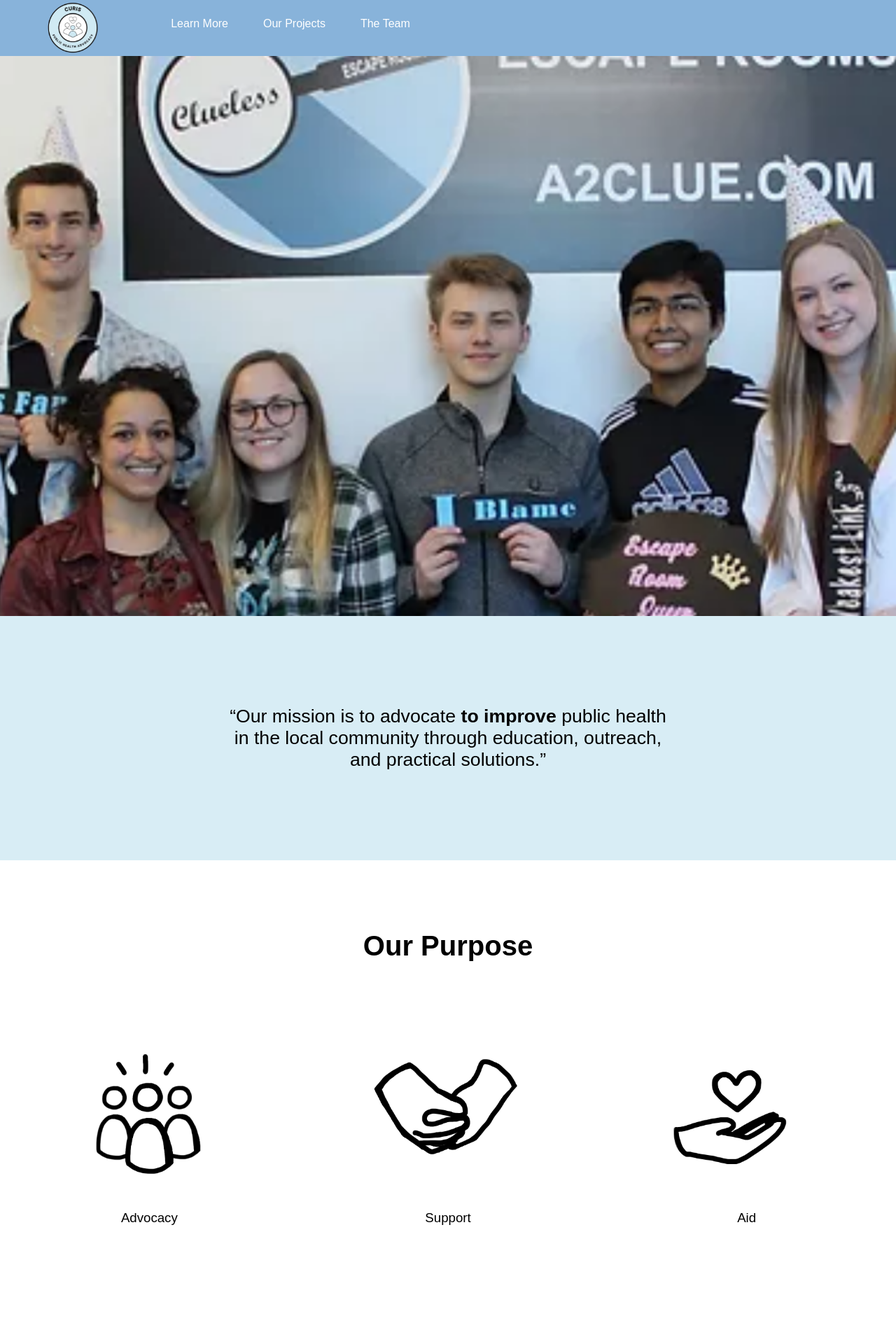
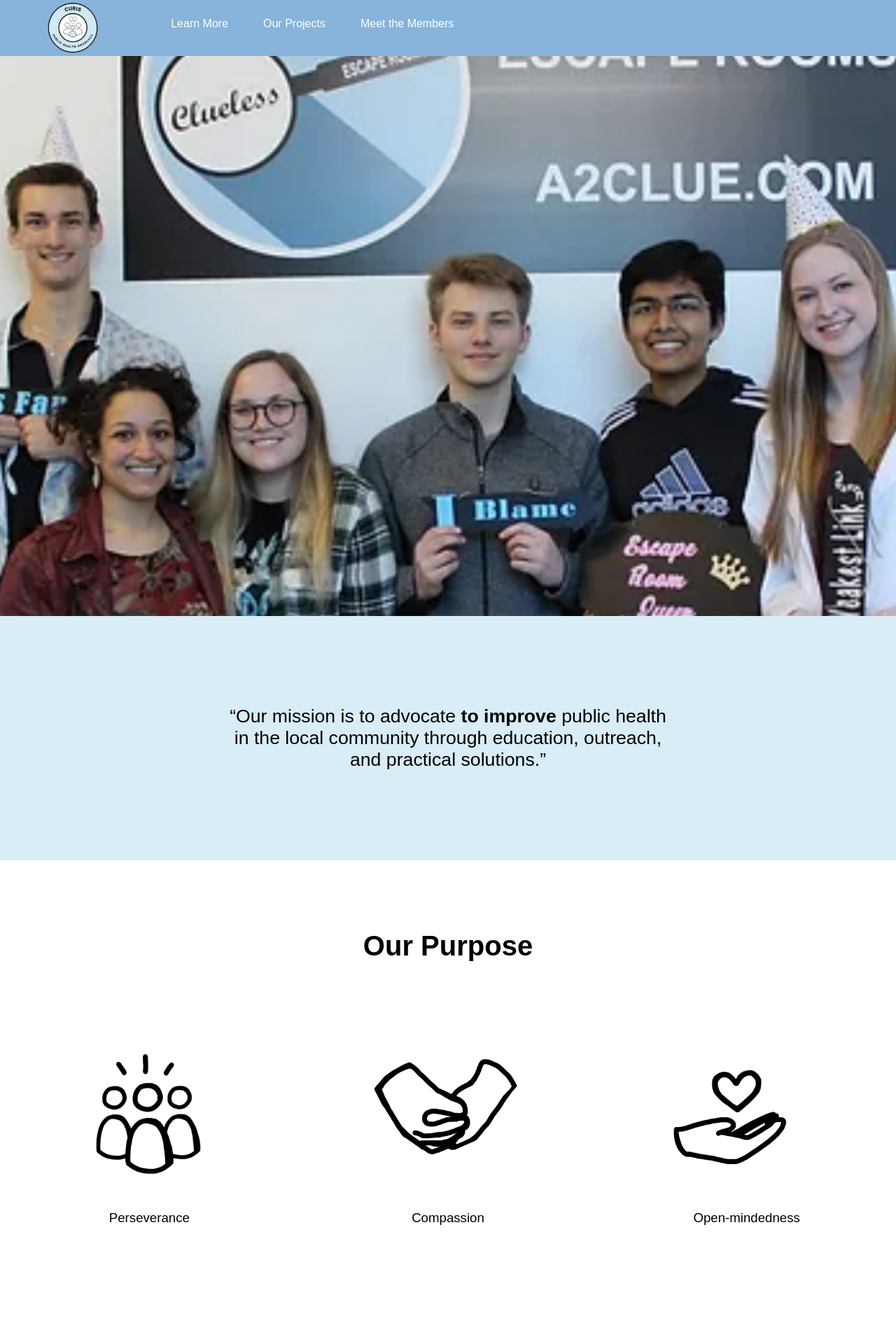
Before and after one commit to dwyerg/CURIS_T4SG, a React (Create React App) app in the folder react_packages/: page / in a window 1280 px wide. Shown: the top 1920 px of the page at 70% size. Built offline with nearby package versions, Linux system fonts and the light colour scheme.

Commit message:
updated purpose labels

```diff
--- a/react_packages/src/components/Navbar/index.js
+++ b/react_packages/src/components/Navbar/index.js
@@ -21,7 +21,7 @@ const Navbar = ({ toggle }) => {
               <NavBtnLink to='/projects'>Our Projects</NavBtnLink>
             </NavBtn>
             <NavBtn>
-              <NavBtnLink to='/team'>The Team</NavBtnLink>
+              <NavBtnLink to='/team'>Meet the Members</NavBtnLink>
             </NavBtn>
           </NavMenu>
         </NavbarContainer>
--- a/react_packages/src/components/Purpose/index.js
+++ b/react_packages/src/components/Purpose/index.js
@@ -15,17 +15,17 @@ const Purpose = () => {
         <PurposeImg>
           {/*Photo by Kate Kalvach on Unsplash*/}
           <img src = {advocacyImg} alt='People sit in a group' />
-          <p>Advocacy</p>
+          <p>Perseverance</p>
         </PurposeImg>
         <PurposeImg>
           {/*Photo by Hannah Busing on Unsplash*/}
           <img src = {supportImg} alt='Hands piled together in middle of group' />
-          <p>Support</p>
+          <p>Compassion</p>
         </PurposeImg>
         <PurposeImg>
           {/*Photo by Austin Kehmeier on Unsplash*/}
           <img src = {aidImg} alt='Two hands clasped from opposite sides.' />
-          <p>Aid</p>
+          <p>Open-mindedness</p>
         </PurposeImg>
       </AllPurposeImgs>
     </>
```
